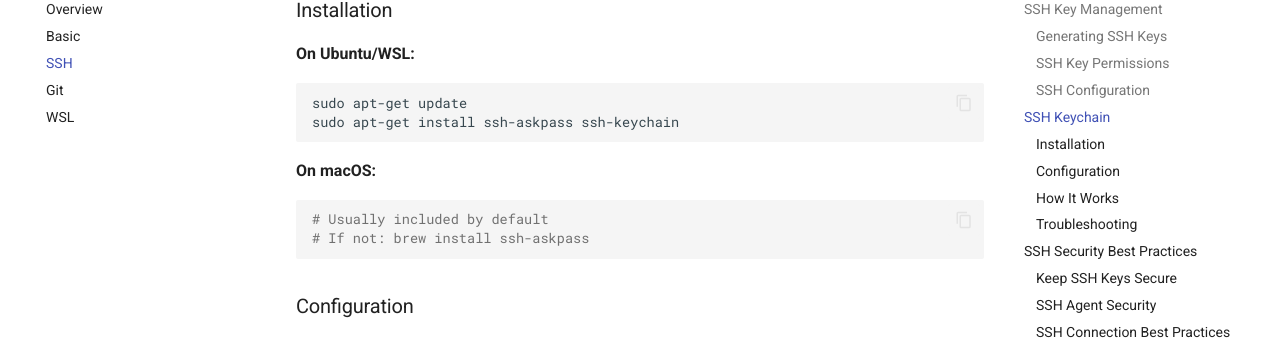
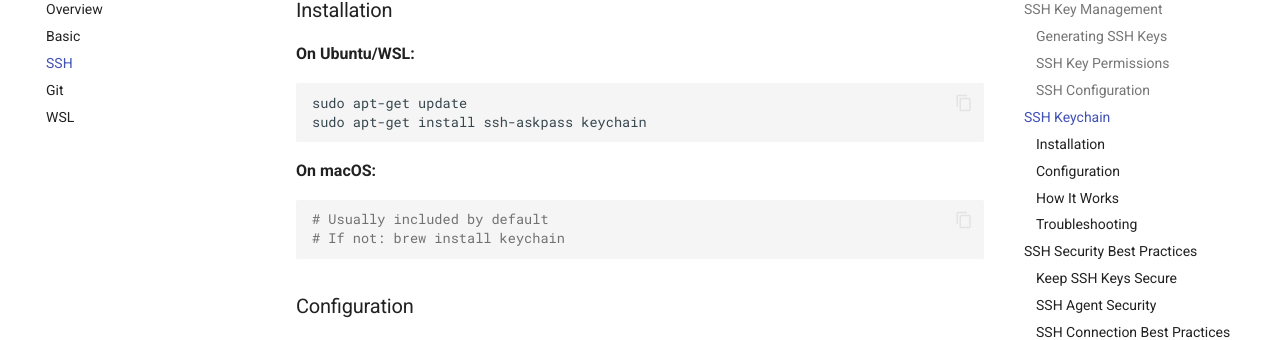
Before and after one commit to dirkpetersen/docs, an MkDocs documentation site: the page built from docs/shell/ssh/index.md, in a window 1280 px wide and 900 px high, scrolled down 2098 px. Shown: the part 147-487 px from the top of the window. Built offline with MkDocs 1.6.1 and Material for MkDocs 9.7.7, drawn with Linux system fonts in a browser that asks for light colours; comment, search, counter and statistics services are not loaded.

Commit message:
Fix package name: ssh-keychain to keychain
The correct package name is 'keychain' not 'ssh-keychain'.

Updated installation instructions for both Ubuntu/WSL and macOS:
- Ubuntu/WSL: sudo apt-get install ssh-askpass keychain
- macOS: brew install keychain

🤖 Generated with [Claude Code](https://claude.com/claude-code)

Co-Authored-By: Claude <noreply@anthropic.com>

````diff
--- a/docs/shell/ssh/index.md
+++ b/docs/shell/ssh/index.md
@@ -93,14 +93,14 @@ Use SSH keychain to securely store your SSH key passphrase in memory, eliminatin
 
 ```bash
 sudo apt-get update
-sudo apt-get install ssh-askpass ssh-keychain
+sudo apt-get install ssh-askpass keychain
 ```
 
 **On macOS:**
 
 ```bash
 # Usually included by default
-# If not: brew install ssh-askpass
+# If not: brew install keychain
 ```
 
 ### Configuration
````
